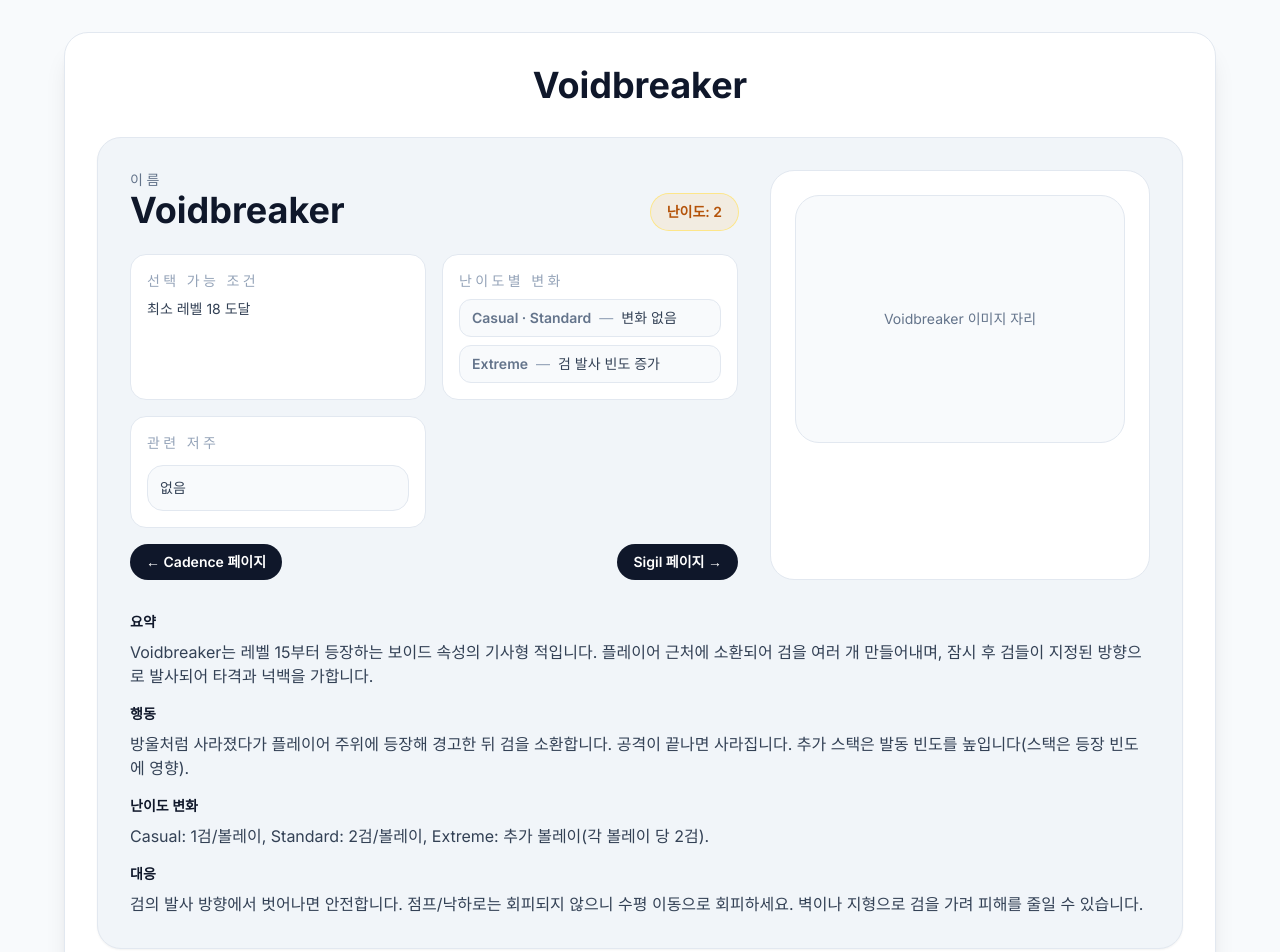
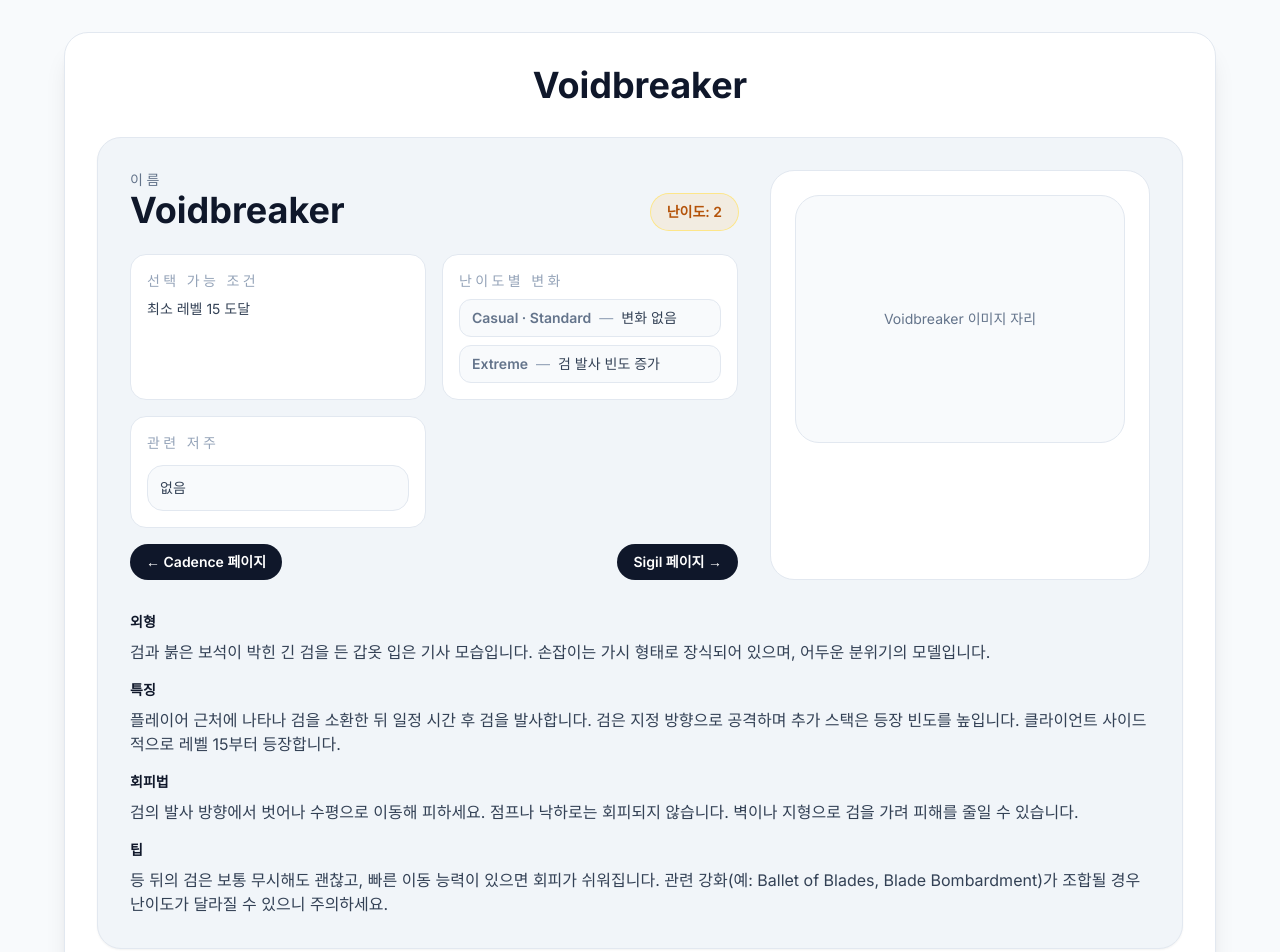
Before and after one commit to merrystat/nullscape-guide, a Next.js app: page /enemies/voidbreaker in a window 1280 px wide. Shown: the top 952 px of the page. Built offline with nearby package versions, Linux system fonts and the light colour scheme.

Commit message:
Align Voidbreaker pages to standard enemy format (외형/특징/회피법/팁) and fix level

```diff
--- a/app/enemies/voidbreaker/page.tsx
+++ b/app/enemies/voidbreaker/page.tsx
@@ -22,7 +22,7 @@ export default function VoidbreakerPage() {
                   <div className="mt-6 grid gap-4 sm:grid-cols-2">
                     <div className="rounded-2xl border border-slate-200 bg-white p-4">
                       <p className="text-sm uppercase tracking-[0.24em] text-slate-400">선택 가능 조건</p>
-                      <p className="mt-2 text-sm text-slate-700">최소 레벨 18 도달</p>
+                      <p className="mt-2 text-sm text-slate-700">최소 레벨 15 도달</p>
                     </div>
                     <div className="rounded-2xl border border-slate-200 bg-white p-4">
                       <p className="text-sm uppercase tracking-[0.24em] text-slate-400">난이도별 변화</p>
@@ -64,20 +64,20 @@ export default function VoidbreakerPage() {
 
               <div className="mt-8 space-y-4 text-slate-700">
                 <div>
-                  <p className="text-sm font-semibold text-slate-900">요약</p>
-                  <p className="mt-2">Voidbreaker는 레벨 15부터 등장하는 보이드 속성의 기사형 적입니다. 플레이어 근처에 소환되어 검을 여러 개 만들어내며, 잠시 후 검들이 지정된 방향으로 발사되어 타격과 넉백을 가합니다.</p>
+                  <p className="text-sm font-semibold text-slate-900">외형</p>
+                  <p className="mt-2">검과 붉은 보석이 박힌 긴 검을 든 갑옷 입은 기사 모습입니다. 손잡이는 가시 형태로 장식되어 있으며, 어두운 분위기의 모델입니다.</p>
                 </div>
                 <div>
-                  <p className="text-sm font-semibold text-slate-900">행동</p>
-                  <p className="mt-2">방울처럼 사라졌다가 플레이어 주위에 등장해 경고한 뒤 검을 소환합니다. 공격이 끝나면 사라집니다. 추가 스택은 발동 빈도를 높입니다(스택은 등장 빈도에 영향).</p>
+                  <p className="text-sm font-semibold text-slate-900">특징</p>
+                  <p className="mt-2">플레이어 근처에 나타나 검을 소환한 뒤 일정 시간 후 검을 발사합니다. 검은 지정 방향으로 공격하며 추가 스택은 등장 빈도를 높입니다. 클라이언트 사이드 적으로 레벨 15부터 등장합니다.</p>
                 </div>
                 <div>
-                  <p className="text-sm font-semibold text-slate-900">난이도 변화</p>
-                  <p className="mt-2">Casual: 1검/볼레이, Standard: 2검/볼레이, Extreme: 추가 볼레이(각 볼레이 당 2검).</p>
+                  <p className="text-sm font-semibold text-slate-900">회피법</p>
+                  <p className="mt-2">검의 발사 방향에서 벗어나 수평으로 이동해 피하세요. 점프나 낙하로는 회피되지 않습니다. 벽이나 지형으로 검을 가려 피해를 줄일 수 있습니다.</p>
                 </div>
                 <div>
-                  <p className="text-sm font-semibold text-slate-900">대응</p>
-                  <p className="mt-2">검의 발사 방향에서 벗어나면 안전합니다. 점프/낙하로는 회피되지 않으니 수평 이동으로 회피하세요. 벽이나 지형으로 검을 가려 피해를 줄일 수 있습니다.</p>
+                  <p className="text-sm font-semibold text-slate-900">팁</p>
+                  <p className="mt-2">등 뒤의 검은 보통 무시해도 괜찮고, 빠른 이동 능력이 있으면 회피가 쉬워집니다. 관련 강화(예: Ballet of Blades, Blade Bombardment)가 조합될 경우 난이도가 달라질 수 있으니 주의하세요.</p>
                 </div>
               </div>
             </div>
```
Also changed, not shown: 1 other file (tests, documents, lock files or other folders).
